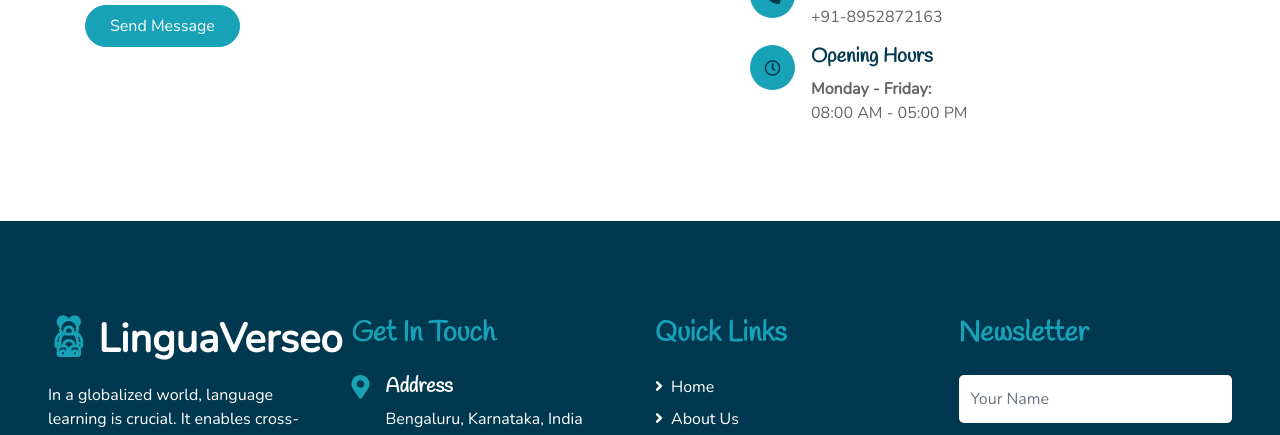
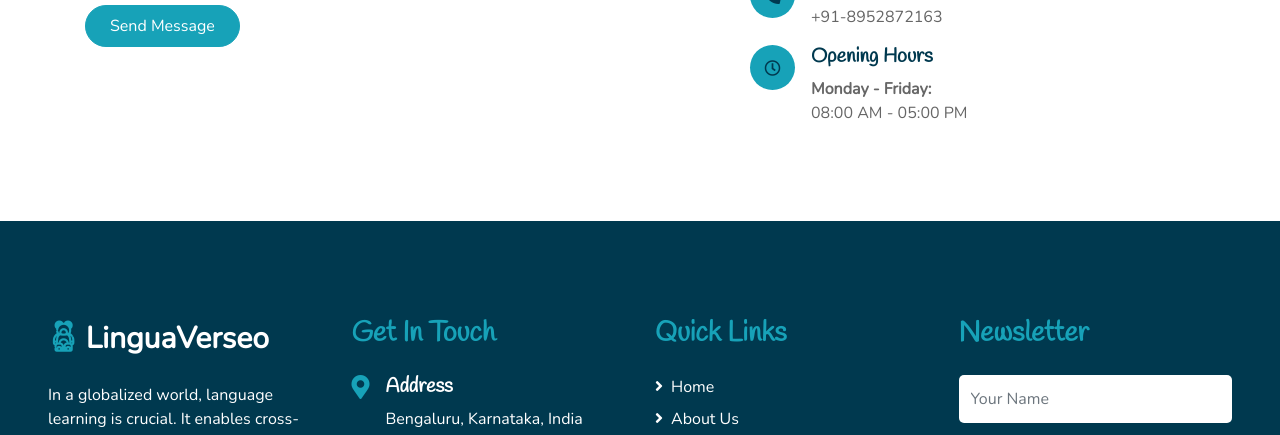
Before and after one commit to Snipthink/Edu3, a plain HTML site: page contact.html in a window 1280 px wide. Shown: the part 1034-1469 px from the top of the page. Drawn offline with nearby package versions, Linux system fonts and the light colour scheme.

Commit message:
Update contact.html

```diff
--- a/contact.html
+++ b/contact.html
@@ -153,7 +153,7 @@
     <div class="container-fluid bg-secondary text-white mt-5 py-5 px-sm-3 px-md-5">
         <div class="row pt-5">
             <div class="col-lg-3 col-md-6 mb-5">
-                <a href="" class="navbar-brand font-weight-bold text-primary m-0 mb-4 p-0" style="font-size: 40px; line-height: 40px;">
+                <a href="" class="navbar-brand font-weight-bold text-primary m-0 mb-4 p-0" style="font-size: 30px; line-height: 40px;">
                     <i class="flaticon-043-teddy-bear"></i>
                     <span class="text-white">LinguaVerseo</span>
                 </a>
```
